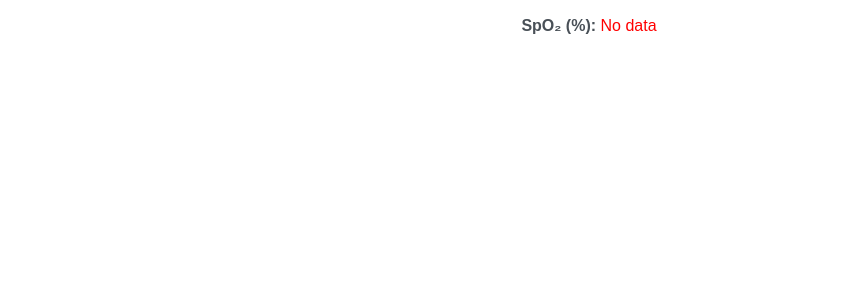
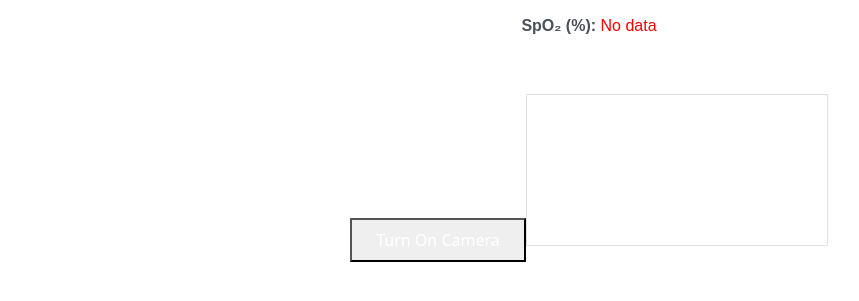
Before and after one commit to johnmartinroque/InsideOut, a React (Create React App) app in the folder main/: page / in a window 1280 px wide. Shown: the part 325-626 px from the top of the page, without its empty margins (51-910 px from the left). Built offline with nearby package versions, Linux system fonts and the light colour scheme; no server answers; the database is empty; sample sign-in values are in the browser's storage.

Commit message:
turn on/off camera

```diff
--- /dev/null
+++ b/main/src/components/Camera.jsx
@@ -0,0 +1,51 @@
+import React, { useRef, useState } from "react";
+
+function Camera() {
+  const videoRef = useRef(null);
+  const [stream, setStream] = useState(null);
+  const [cameraOn, setCameraOn] = useState(false);
+
+  const handleToggleCamera = async () => {
+    if (!cameraOn) {
+      try {
+        const mediaStream = await navigator.mediaDevices.getUserMedia({
+          video: true,
+        });
+        setStream(mediaStream);
+        if (videoRef.current) {
+          videoRef.current.srcObject = mediaStream;
+        }
+        setCameraOn(true);
+      } catch (err) {
+        console.error("Error accessing camera:", err);
+        alert("Unable to access camera");
+      }
+    } else {
+      // Turn off camera
+      if (stream) {
+        stream.getTracks().forEach((track) => track.stop());
+      }
+      setStream(null);
+      setCameraOn(false);
+    }
+  };
+
+  return (
+    <div className="flex flex-col items-center gap-4 p-4">
+      <button
+        onClick={handleToggleCamera}
+        className="px-4 py-2 rounded-lg bg-blue-600 text-white hover:bg-blue-700"
+      >
+        {cameraOn ? "Turn Off Camera" : "Turn On Camera"}
+      </button>
+      <video
+        ref={videoRef}
+        autoPlay
+        playsInline
+        className="w-64 h-48 rounded-lg border border-gray-300"
+      />
+    </div>
+  );
+}
+
+export default Camera;
--- a/main/src/screens/Home.jsx
+++ b/main/src/screens/Home.jsx
@@ -3,6 +3,7 @@ import { Col, Container, Row } from "react-bootstrap";
 import RealTime from "../components/RealTime";
 
 import ESP32Status from "../components/ESP32Status";
+import Camera from "../components/Camera";
 
 function Home() {
   return (
@@ -14,6 +15,7 @@ function Home() {
             <RealTime />
 
             <ESP32Status />
+            <Camera />
           </Col>
         </Row>
       </Container>
```
